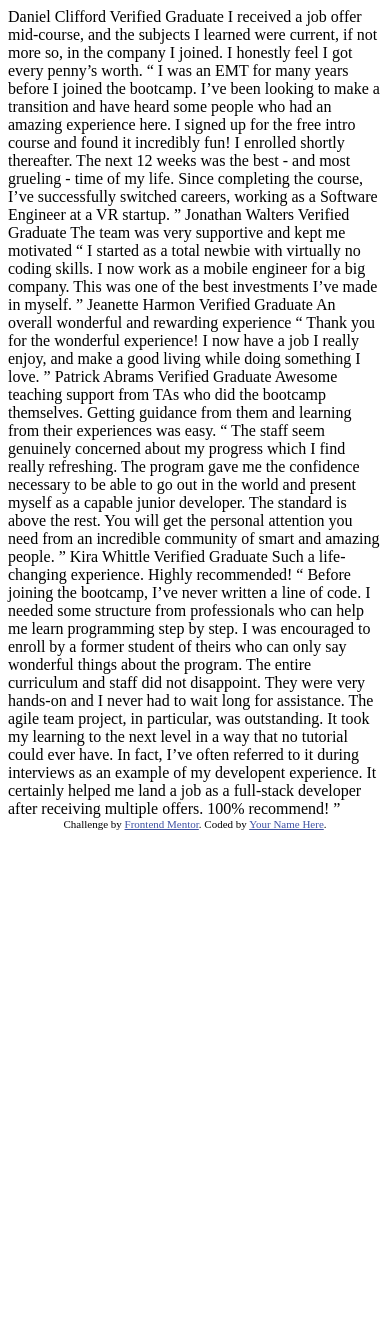
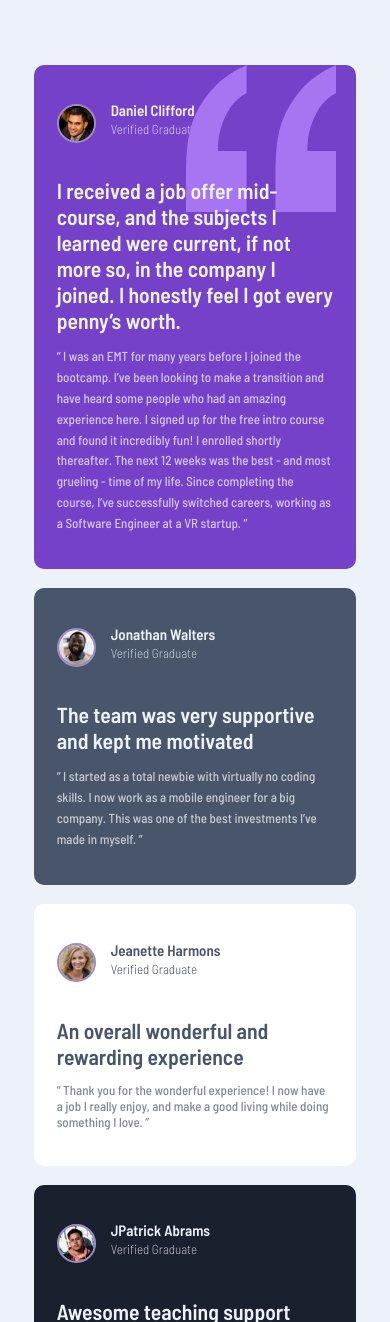
Before and after one commit to EtFX1/Frontend-Mentor-Testimonials-grid-section, a plain HTML site: page index.html in a window 390 px wide. Shown: the top 1322 px of the page. Before the commit the page ends 844 px from the top, so only its background shows below. Drawn offline with Linux system fonts and the light colour scheme.

Commit message:
created mobile first design

```diff
--- a/index.html
+++ b/index.html
@@ -1,76 +1,241 @@
 <!DOCTYPE html>
 <html lang="en">
-<head>
-  <meta charset="UTF-8">
-  <meta name="viewport" content="width=device-width, initial-scale=1.0"> <!-- displays site properly based on user's device -->
+  <head>
+    <meta charset="UTF-8" />
+    <meta name="viewport" content="width=device-width, initial-scale=1.0" />
+    <!-- displays site properly based on user's device -->
 
-  <link rel="icon" type="image/png" sizes="32x32" href="./images/favicon-32x32.png">
+    <!-- !Favicon -->
+    <link
+      rel="icon"
+      type="image/png"
+      sizes="32x32"
+      href="./images/favicon-32x32.png"
+    />
+    <title>Grid Testimonials challenge</title>
 
-  <title>Frontend Mentor | [Challenge Name Here]</title>
+    <!-- !Google fonts links: Barlow Semi Condensed (500,600) -->
+    <link rel="preconnect" href="https://fonts.googleapis.com" />
+    <link rel="preconnect" href="https://fonts.gstatic.com" crossorigin />
+    <link
+      href="https://fonts.googleapis.com/css2?family=Barlow+Semi+Condensed:wght@300;500;600&display=swap"
+      rel="stylesheet"
+    />
 
-  <!-- Feel free to remove these styles or customise in your own stylesheet 👍 -->
-  <style>
-    .attribution { font-size: 11px; text-align: center; }
-    .attribution a { color: hsl(228, 45%, 44%); }
-  </style>
-</head>
-<body>
-  Daniel Clifford
-  Verified Graduate
+    <!-- !Stylesheet links -->
+    <link rel="stylesheet" href="styles.css" />
+  </head>
+  <body>
+    <main id="container">
+      <!-- !section 1: Daniel Cifford -->
 
-  I received a job offer mid-course, and the subjects I learned were current, if not more so,
-  in the company I joined. I honestly feel I got every penny’s worth.
+      <article class="card section1-card">
+        <!-- *image and name section -->
+        <section class="image-and-name-container">
+          <!-- * daniel image -->
+          <img
+            class="user-image"
+            src="images/image-daniel.jpg"
+            alt="daniel clifford image"
+          />
 
-  “ I was an EMT for many years before I joined the bootcamp. I’ve been looking to make a
-  transition and have heard some people who had an amazing experience here. I signed up
-  for the free intro course and found it incredibly fun! I enrolled shortly thereafter.
-  The next 12 weeks was the best - and most grueling - time of my life. Since completing
-  the course, I’ve successfully switched careers, working as a Software Engineer at a VR startup. ”
+          <!-- *name  -->
+          <div class="name-and-ver-container">
+            <h2 class="user-name">Daniel Clifford</h2>
+            <h6 class="verified-graduate">Verified Graduate</h6>
+          </div>
 
-  Jonathan Walters
-  Verified Graduate
+          <!-- *quotation marks -->
+          <img
+            class="quotations"
+            src="images/bg-pattern-quotation.svg"
+            alt="quotation marks"
+          />
+        </section>
 
-  The team was very supportive and kept me motivated
+        <!-- *heading section -->
+        <header>
+          <h1 class="main-statement">
+            I received a job offer mid-course, and the subjects I learned were
+            current, if not more so, in the company I joined. I honestly feel I
+            got every penny’s worth.
+          </h1>
+        </header>
 
-  “ I started as a total newbie with virtually no coding skills. I now work as a mobile engineer
-  for a big company. This was one of the best investments I’ve made in myself. ”
+        <!-- *paragraph section -->
+        <section>
+          <p class="user-story user-story-light">
+            “ I was an EMT for many years before I joined the bootcamp. I’ve
+            been looking to make a transition and have heard some people who had
+            an amazing experience here. I signed up for the free intro course
+            and found it incredibly fun! I enrolled shortly thereafter. The next
+            12 weeks was the best - and most grueling - time of my life. Since
+            completing the course, I’ve successfully switched careers, working
+            as a Software Engineer at a VR startup. ”
+          </p>
+        </section>
+      </article>
 
-  Jeanette Harmon
-  Verified Graduate
+      <!-- !Section 2: Jonathan Walters -->
 
-  An overall wonderful and rewarding experience
+      <article class="card section2-card">
+        <!-- *image and name section -->
+        <section class="image-and-name-container">
+          <!-- * jonathan image -->
+          <img
+            class="user-image"
+            src="images/image-jonathan.jpg"
+            alt="daniel clifford image"
+          />
 
-  “ Thank you for the wonderful experience! I now have a job I really enjoy, and make a good living
-  while doing something I love. ”
+          <!-- *name  -->
+          <div class="name-and-ver-container">
+            <h2 class="user-name">Jonathan Walters</h2>
+            <h6 class="verified-graduate">Verified Graduate</h6>
+          </div>
+        </section>
 
-  Patrick Abrams
-  Verified Graduate
+        <!-- *heading section -->
+        <header>
+          <h1 class="main-statement">
+            The team was very supportive and kept me motivated
+          </h1>
+        </header>
 
-  Awesome teaching support from TAs who did the bootcamp themselves. Getting guidance from them and
-  learning from their experiences was easy.
+        <!-- *paragraph section -->
+        <section>
+          <p class="user-story user-story-light">
+            “ I started as a total newbie with virtually no coding skills. I now
+            work as a mobile engineer for a big company. This was one of the
+            best investments I’ve made in myself. ”
+          </p>
+        </section>
+      </article>
 
-  “ The staff seem genuinely concerned about my progress which I find really refreshing. The program
-  gave me the confidence necessary to be able to go out in the world and present myself as a capable
-  junior developer. The standard is above the rest. You will get the personal attention you need from
-  an incredible community of smart and amazing people. ”
+      <!-- !Section 3: Jeanette Harmon  -->
 
-  Kira Whittle
-  Verified Graduate
+      <article class="card section3-card">
+        <!-- *image and name section -->
+        <section class="image-and-name-container">
+          <!-- * jeanette image -->
+          <img
+            class="user-image"
+            src="images/image-jeanette.jpg"
+            alt="daniel clifford image"
+          />
 
-  Such a life-changing experience. Highly recommended!
+          <!-- *name  -->
+          <div class="name-and-ver-container">
+            <h2 class="user-name">Jeanette Harmons</h2>
+            <h6 class="verified-graduate verified-graduate-dark">
+              Verified Graduate
+            </h6>
+          </div>
+        </section>
 
-  “ Before joining the bootcamp, I’ve never written a line of code. I needed some structure from
-  professionals who can help me learn programming step by step. I was encouraged to enroll by a former
-  student of theirs who can only say wonderful things about the program. The entire curriculum and staff
-  did not disappoint. They were very hands-on and I never had to wait long for assistance. The agile team
-  project, in particular, was outstanding. It took my learning to the next level in a way that no tutorial
-  could ever have. In fact, I’ve often referred to it during interviews as an example of my developent
-  experience. It certainly helped me land a job as a full-stack developer after receiving multiple offers.
-  100% recommend! ”
+        <!-- *heading section -->
+        <header>
+          <h1 class="main-statement main-statement-dark">
+            An overall wonderful and rewarding experience
+          </h1>
+        </header>
 
-  <div class="attribution">
-    Challenge by <a href="https://www.frontendmentor.io?ref=challenge" target="_blank">Frontend Mentor</a>.
-    Coded by <a href="#">Your Name Here</a>.
-  </div>
-</body>
+        <!-- *paragraph section -->
+        <section>
+          <p class="user-story user-story-dark">
+            “ Thank you for the wonderful experience! I now have a job I really
+            enjoy, and make a good living while doing something I love. ”
+          </p>
+        </section>
+      </article>
+
+      <!-- !Section 4: Patrick Abrams -->
+
+      <article class="card section4-card">
+        <!-- *image and name section -->
+        <section class="image-and-name-container">
+          <!-- * Patrick image -->
+          <img
+            class="user-image"
+            src="images/image-patrick.jpg"
+            alt="daniel clifford image"
+          />
+
+          <!-- *name  -->
+          <div class="name-and-ver-container">
+            <h2 class="user-name">JPatrick Abrams</h2>
+            <h6 class="verified-graduate">Verified Graduate</h6>
+          </div>
+        </section>
+
+        <!-- *heading section -->
+        <header>
+          <h1 class="main-statement">
+            Awesome teaching support from TAs who did the bootcamp themselves.
+            Getting guidance from them and learning from their experiences was
+            easy.
+          </h1>
+        </header>
+
+        <!-- *paragraph section -->
+        <section>
+          <p class="user-story user-story-light">
+            “ The staff seem genuinely concerned about my progress which I find
+            really refreshing. The program gave me the confidence necessary to
+            be able to go out in the world and present myselas a capable junior
+            developer. The standard is above the rest. You will get the personal
+            attentioyou need from an incredible community of smart and amazing
+            people. ”
+          </p>
+        </section>
+      </article>
+
+      <!-- !Section 5: Kira Whittle -->
+
+      <article class="card section5-card">
+        <!-- *image and name section -->
+        <section class="image-and-name-container">
+          <!-- * kira image -->
+          <img
+            class="user-image"
+            src="images/image-kira.jpg"
+            alt="daniel clifford image"
+          />
+
+          <!-- *name  -->
+          <div class="name-and-ver-container">
+            <h2 class="user-name">Kira Whittle</h2>
+            <h6 class="verified-graduate verified-graduate-dark">
+              Verified Graduate
+            </h6>
+          </div>
+        </section>
+
+        <!-- *heading section -->
+        <header>
+          <h1 class="main-statement main-statement-dark">
+            Such a life-changing experience. Highly recommended!
+          </h1>
+        </header>
+
+        <!-- *paragraph section -->
+        <section>
+          <p class="user-story user-story-dark">
+            “ Before joining the bootcamp, I’ve never written a line of code. I
+            needed some structure from professionals who can help me learn
+            programming step by step. I was encouraged tenroll by a former
+            student of theirs who can only say wonderful things about the
+            program. The entircurriculum and staff did not disappoint. They were
+            very hands-on and I never had to wait long foassistance. The agile
+            team project, in particular, was outstanding. It took my learning to
+            the next level in way that no tutorial could ever have. In fact,
+            I’ve often referred to it during interviews as an examplof my
+            developent experience. It certainly helped me land a job as a
+            full-stack developer aftereceiving multiple offers. 100% recommend!
+            ”
+          </p>
+        </section>
+      </article>
+    </main>
+  </body>
 </html>
--- /dev/null
+++ b/styles.css
@@ -0,0 +1,139 @@
+body {
+  background-color: hsl(210, 46%, 95%);
+  font-size: 13px;
+}
+
+/* *container for all sections */
+#container {
+  font-family: 'Barlow Semi Condensed', sans-serif;
+  display: grid;
+  justify-content: center;
+  align-items: center;
+  padding: 10% 7% 10%;
+}
+
+/* todo: make all <section> tags the same width, border radius,  */
+
+/* *each card */
+.card {
+  border-radius: .625rem;
+  /* *we want the quotations to be positioned relative to each card, not the entire document*/
+  position: relative;
+  margin-top: 6%;
+  padding: 7%;
+  max-width: 90%;
+}
+
+.section1-card, .section2-card, .section4-card {
+  color: hsl(210, 46%, 95%);
+}
+
+
+/* !card 1 */
+/* *section 1 card */
+.section1-card {
+  background-color: hsl(263, 55%, 52%);
+}
+
+/* !card 2 */
+/* *section 2 card */
+.section2-card {
+  background-color: hsl(217, 19%, 35%);
+}
+
+/* !card 3 */
+/* *section 3 card */
+.section3-card {
+  background-color: hsl(0, 0%, 100%);
+  color: hsl(217, 19%, 35%);
+}
+
+/* !card 4 */
+/* *section 3 card */
+.section4-card {
+  background-color:hsl(219, 29%, 14%)
+}
+
+/* !card 5 */
+/* *section 5 card */
+.section5-card {
+  background-color: hsl(0, 0%, 100%);
+  color: hsl(217, 19%, 35%);
+}
+
+
+/* !image and name section */
+
+/* *section with image and name made into a flex container*/
+section.image-and-name-container {
+  display: flex;
+  align-items: center;
+}
+
+/* *user image */
+.user-image {
+  max-width: 35px;
+  max-height: 35px;
+  border-radius: 50%;
+  border: 2px solid hsl(263, 35%, 66%);
+  margin-right: 15px;
+}
+
+/* !{user name} verified graduate container */
+.name-and-ver-container {
+  line-height: 0;
+}
+
+/* *User name */
+.user-name {
+  font-size: 15px;
+  margin: 23px 0 19px;
+}
+
+/* *verified graduate */
+.verified-graduate {
+  font-size: 13px;
+  font-weight: 200;
+  color: hsla(0, 0%, 100%, 0.7);
+  margin-top: 0;
+}
+
+h6.verified-graduate-dark {
+  color: hsl(217, 19%, 35%);
+}
+
+/* *quotations image */
+.quotations {
+  width: 150px; /*todo: maybe change to %*/
+  top: 0;
+  z-index: 0;
+  right: 1.25rem;
+  position: absolute;
+}
+
+/* !header section */
+
+h1.main-statement {
+  font-weight: 600;
+  font-size: 21.7px;
+  margin-bottom: 10px;
+  position:relative;
+  z-index: 1;
+}
+
+
+p.user-story-light {
+  color: hsla(0, 0%, 100%, 0.7);
+  line-height: 1.6;
+}
+
+h1.main-statement-dark {
+  color: hsl(217, 19%, 35%);
+}
+
+p.user-story-dark {
+  color: hsl(217, 19%, 35%, 0.7);
+}
+
+
+/* !card 2 */
```
Also changed, not shown: text.txt (added).
